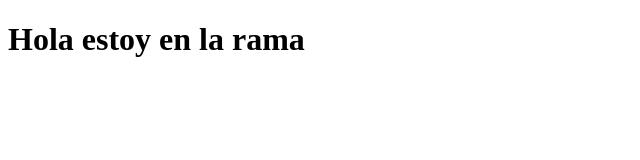
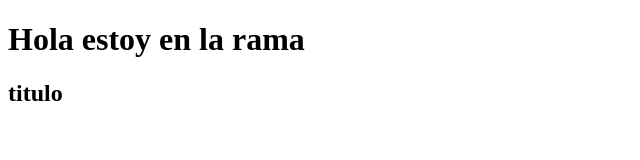
Before and after one commit to AlvaroAlbornoz9708/primer_repositorio, a plain HTML site: page Mi banda-Alvaro Albornoz/css/seccion.html in a window 1280 px wide. Shown: the full height of the page, 0-640 px from the left. Drawn offline with Linux system fonts and the light colour scheme.

Commit message:
agregando otro commit

```diff
--- a/Mi banda-Alvaro Albornoz/css/seccion.html
+++ b/Mi banda-Alvaro Albornoz/css/seccion.html
@@ -8,5 +8,9 @@
 </head>
 <body>
     <h1>Hola estoy en la rama</h1>
+    <h2>titulo
+
+    </h2>
 </body>
+
 </html>
```
